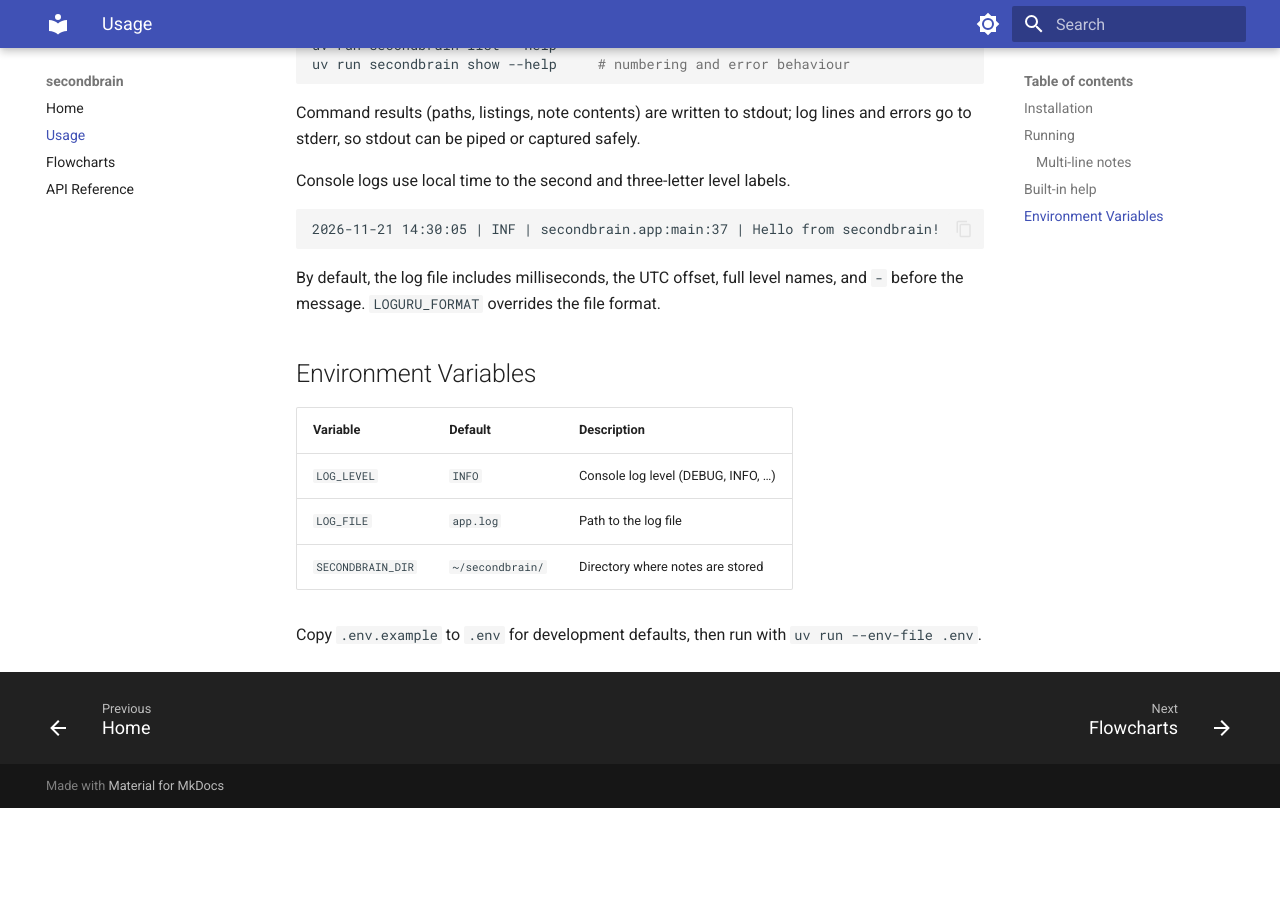
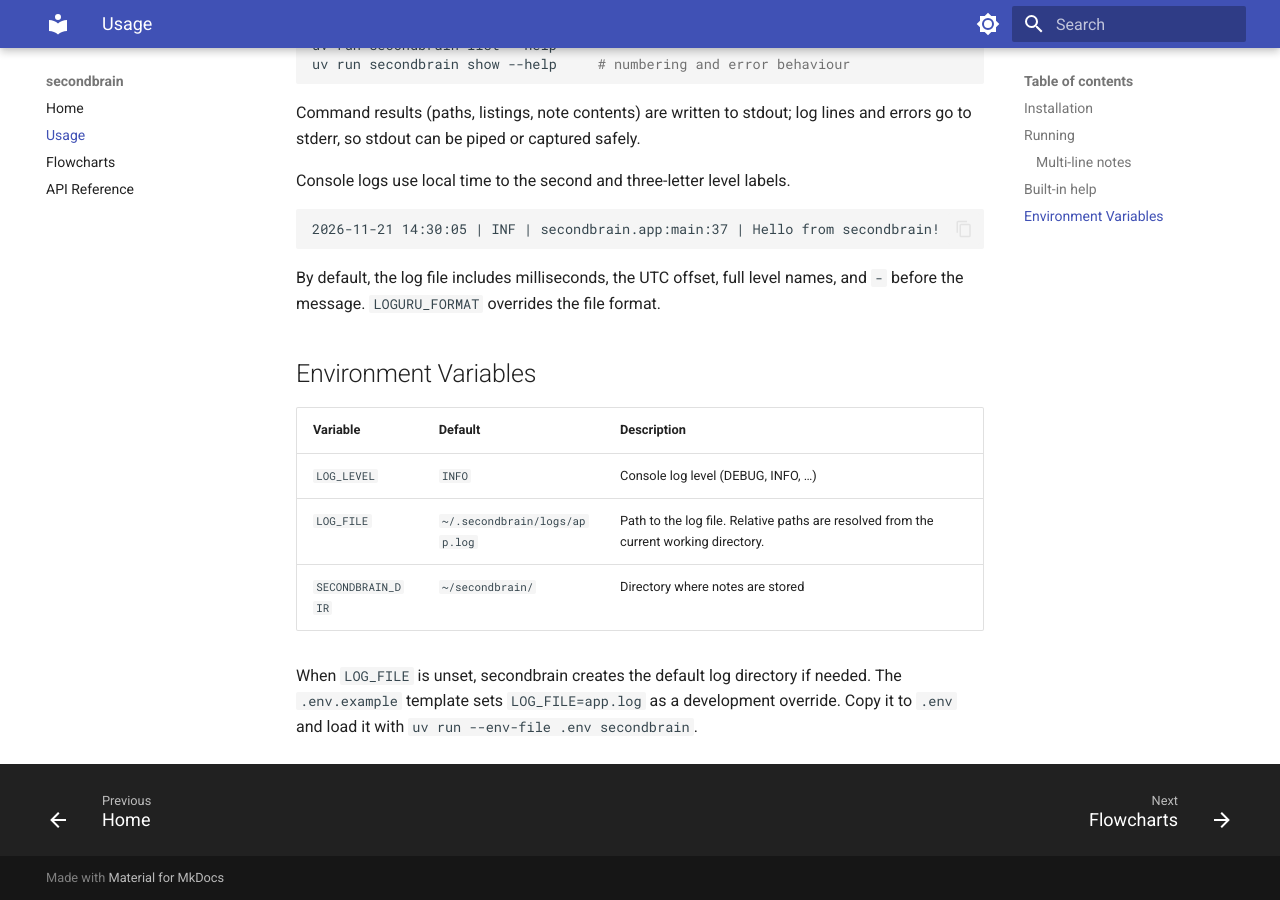
Before and after one commit to acsany/sb-nov, an MkDocs documentation site: the page built from docs/usage.md, in a window 1280 px wide and 900 px high, scrolled down 1346 px. Built offline with MkDocs 1.6.1 and Material for MkDocs 9.7.7, drawn with Linux system fonts in a browser that asks for light colours; before the commit the page ends 2154 px from its top, so only the background shows below that.

Commit message:
docs(logging): document the default log path (refs #4)

```diff
--- a/docs/usage.md
+++ b/docs/usage.md
@@ -81,7 +81,9 @@ By default, the log file includes milliseconds, the UTC offset, full level names
 | Variable    | Default    | Description                         |
 |-------------|------------|-------------------------------------|
 | `LOG_LEVEL` | `INFO`     | Console log level (DEBUG, INFO, …) |
-| `LOG_FILE`  | `app.log`  | Path to the log file                |
+| `LOG_FILE` | `~/.secondbrain/logs/app.log` | Path to the log file. Relative paths are resolved from the current working directory. |
 | `SECONDBRAIN_DIR` | `~/secondbrain/` | Directory where notes are stored |
 
-Copy `.env.example` to `.env` for development defaults, then run with `uv run --env-file .env`.
+When `LOG_FILE` is unset, secondbrain creates the default log directory if needed.
+The `.env.example` template sets `LOG_FILE=app.log` as a development override.
+Copy it to `.env` and load it with `uv run --env-file .env secondbrain`.
```
Also changed, not shown: README.md (+2 -1 lines), 1 other file.
